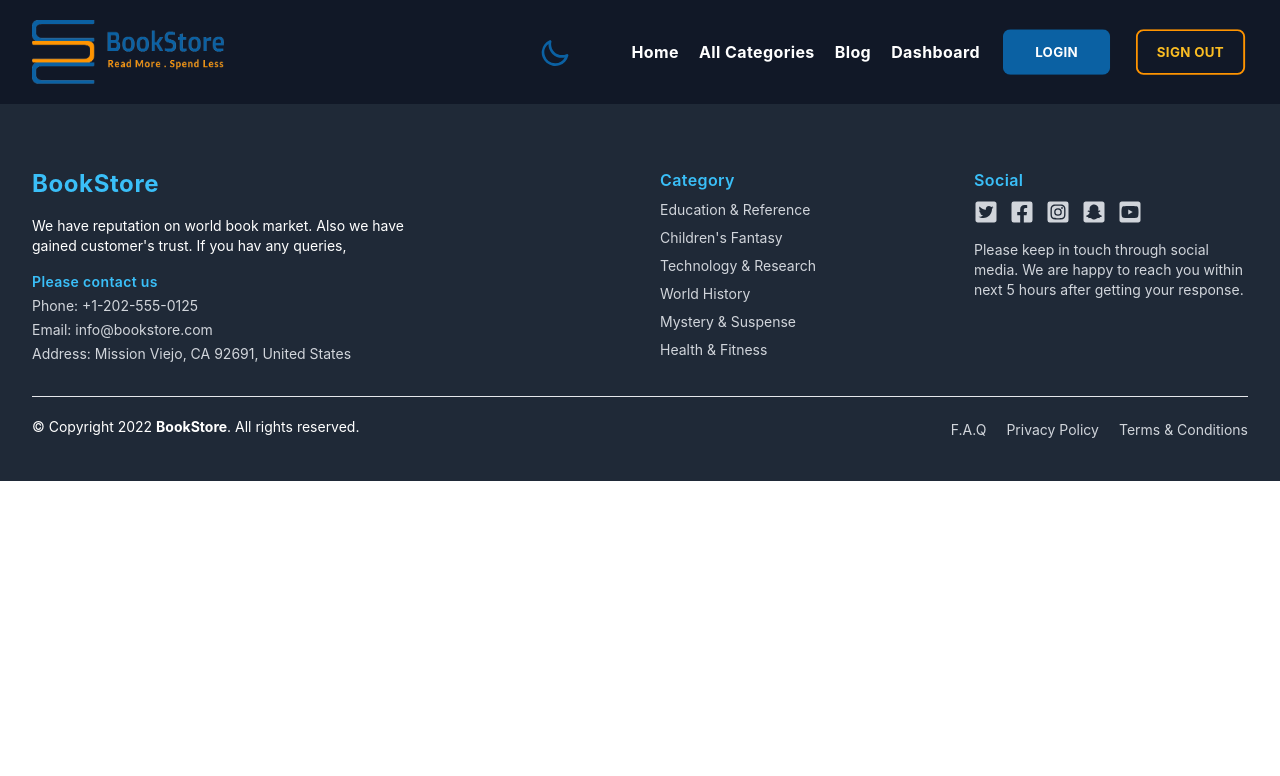
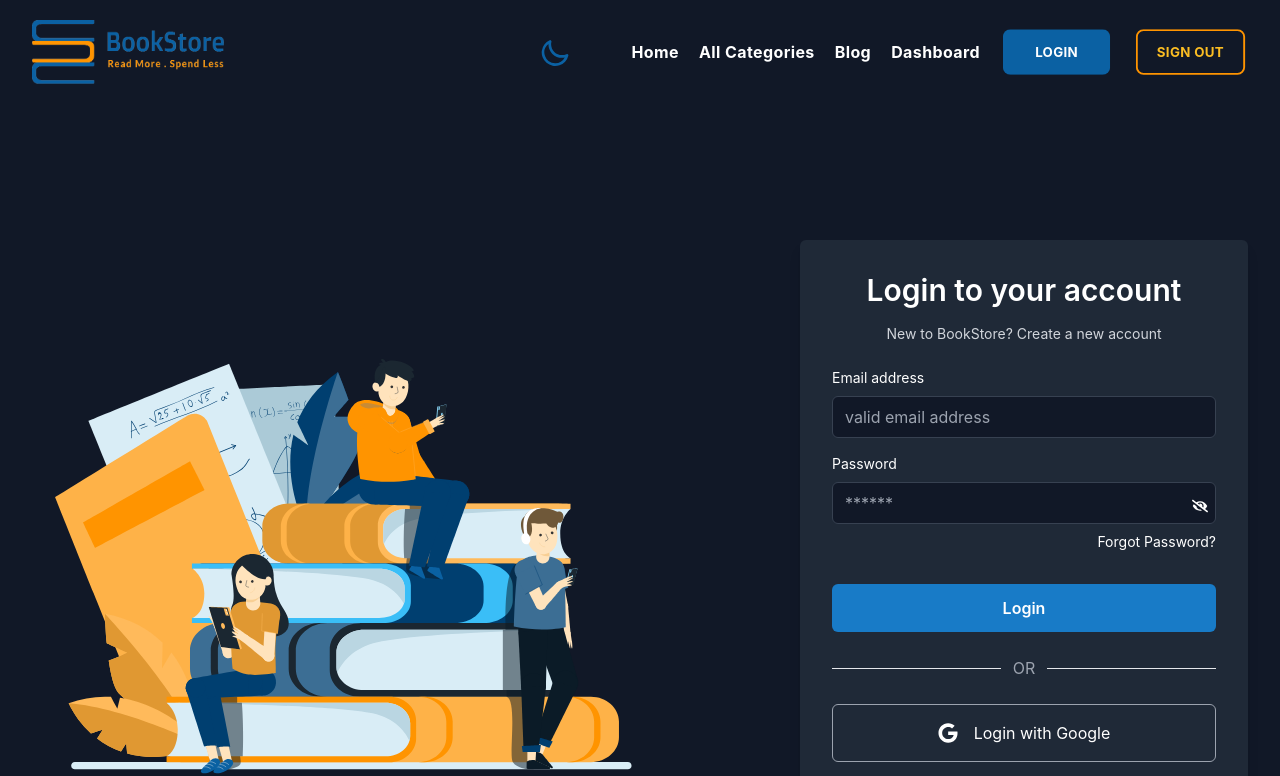
Before and after one commit to raian-shahrear/bookstore-client-side-a12, a React (Create React App) app: page /login in a window 1280 px wide. Shown: the top 776 px of the page. Built offline with nearby package versions, Linux system fonts and the light colour scheme.

Commit message:
Login section added

```diff
--- a/src/Pages/MainPages/Login/Login.js
+++ b/src/Pages/MainPages/Login/Login.js
@@ -6,18 +6,127 @@ import { FaGoogle, FaFacebookF, FaEye, FaEyeSlash } from "react-icons/fa";
 import { Link } from "react-router-dom";
 
 const Login = () => {
-  // const [displayPass, setDisplayPass] = useState(false);
-  // const {
-  //   register,
-  //   handleSubmit,
-  //   watch,
-  //   formState: { errors },
-  // } = useForm();
-  // const handleSignUp = (data) => console.log(data);
+  const [displayPass, setDisplayPass] = useState(false);
+  const {
+    register,
+    handleSubmit,
+    watch,
+    formState: { errors },
+  } = useForm();
+  const handleSignUp = (data) => console.log(data);
 
   return (
     <section className="dark:bg-gray-900 dark:text-gray-100">
+      <div className="px-4 py-10 md:px-24 lg:px-8 mx-auto md:max-w-full lg:max-w-screen-2xl">
+        <div className="flex flex-col justify-center items-center sm:py-12 lg:py-24 lg:flex-row lg:justify-between">
+          <div className="hidden md:flex items-center mt-20 lg:mt-0 h-72 w-full lg:w-1/2">
+            <Lottie animationData={loginImg} loop={true} />
+          </div>
 
+          <div className="w-full max-w-md p-4 rounded-md shadow-lg sm:p-8 text-accent dark:bg-gray-800 dark:text-base-100 md:mt-40 lg:mt-0">
+            <h2 className="mb-3 text-3xl font-semibold text-center">
+              Login to your account
+            </h2>
+            <p className="my-4 text-center text-sm text-gray-500 dark:text-gray-300">
+              New to BookStore?{" "}
+              <Link
+                to="/signup"
+                className="transition-all duration-300 hover:underline"
+              >
+                Create a new account
+              </Link>
+            </p>
+            <form
+              onSubmit={handleSubmit(handleSignUp)}
+              className="space-y-8 mt-6 ng-untouched ng-pristine ng-valid"
+            >
+              <div className="space-y-4">
+                <div className="space-y-2">
+                  <label htmlFor="email" className="block text-sm">
+                    Email address
+                  </label>
+                  <input
+                    type="email"
+                    {...register("email", {
+                      required: "This field is required",
+                    })}
+                    id="email"
+                    placeholder="valid email address"
+                    className="w-full px-3 py-2 border rounded-md bg-gray-100 dark:border-gray-700 dark:bg-gray-900 dark:text-gray-100"
+                  />
+                  {errors.email && (
+                    <span className="text-sm text-error">
+                      {errors.email?.message}
+                    </span>
+                  )}
+                </div>
+                <div className="space-y-2 relative">
+                  <div className="flex justify-between">
+                    <label htmlFor="password" className="block text-sm">
+                      Password
+                    </label>
+                  </div>
+                  <input
+                    type={displayPass ? "text" : "password"}
+                    {...register("password", {
+                      required: "Password is required",
+                    })}
+                    id="password"
+                    placeholder="******"
+                    className="w-full px-3 py-2 border rounded-md bg-gray-100 dark:border-gray-700 dark:bg-gray-900 dark:text-gray-100"
+                  />
+                  <div
+                    onClick={() => setDisplayPass(!displayPass)}
+                    className="absolute top-9 right-2"
+                  >
+                    {displayPass ? <FaEye /> : <FaEyeSlash />}
+                  </div>
+                  <div className="flex items-center justify-between">
+                    <p>
+                      {errors.password && (
+                        <span className="text-error">
+                          <small>{errors.password?.message}</small>
+                        </span>
+                      )}
+                    </p>
+                    <p className="text-sm text-end cursor-pointer hover:underline">
+                      Forgot Password?
+                    </p>
+                  </div>
+                </div>
+              </div>
+              <input
+                type="submit"
+                value="Login"
+                className="w-full px-8 py-3 font-semibold rounded-md bg-primary text-base-100 dark:bg-[#187bc7] dark:text-base-100 transition-all duration-300 hover:bg-[#084370] dark:hover:bg-primary"
+              />
+            </form>
+            <div className="flex items-center w-full my-6">
+              <hr className="w-full text-gray-400" />
+              <p className="px-3 text-gray-400">OR</p>
+              <hr className="w-full text-gray-400" />
+            </div>
+            <div className="my-6 space-y-4">
+              <button
+                aria-label="Login with Google"
+                type="button"
+                className="flex items-center justify-center w-full p-4 space-x-4 border rounded-md focus:ring-2 focus:ring-offset-1 border-gray-400 focus:ring-primary transition-all duration-300 hover:text-primary dark:hover:text-gray-300"
+              >
+                <FaGoogle className="text-xl" />
+                <p>Login with Google</p>
+              </button>
+              <button
+                aria-label="Login with Facebook"
+                type="button"
+                className="flex items-center justify-center w-full p-4 space-x-4 border rounded-md focus:ring-2 focus:ring-offset-1 border-gray-400 focus:ring-primary transition-all duration-300 hover:text-primary dark:hover:text-gray-300"
+              >
+                <FaFacebookF className="text-xl" />
+                <p>Login with Facebook</p>
+              </button>
+            </div>
+          </div>
+        </div>
+      </div>
     </section>
   );
 };
```
